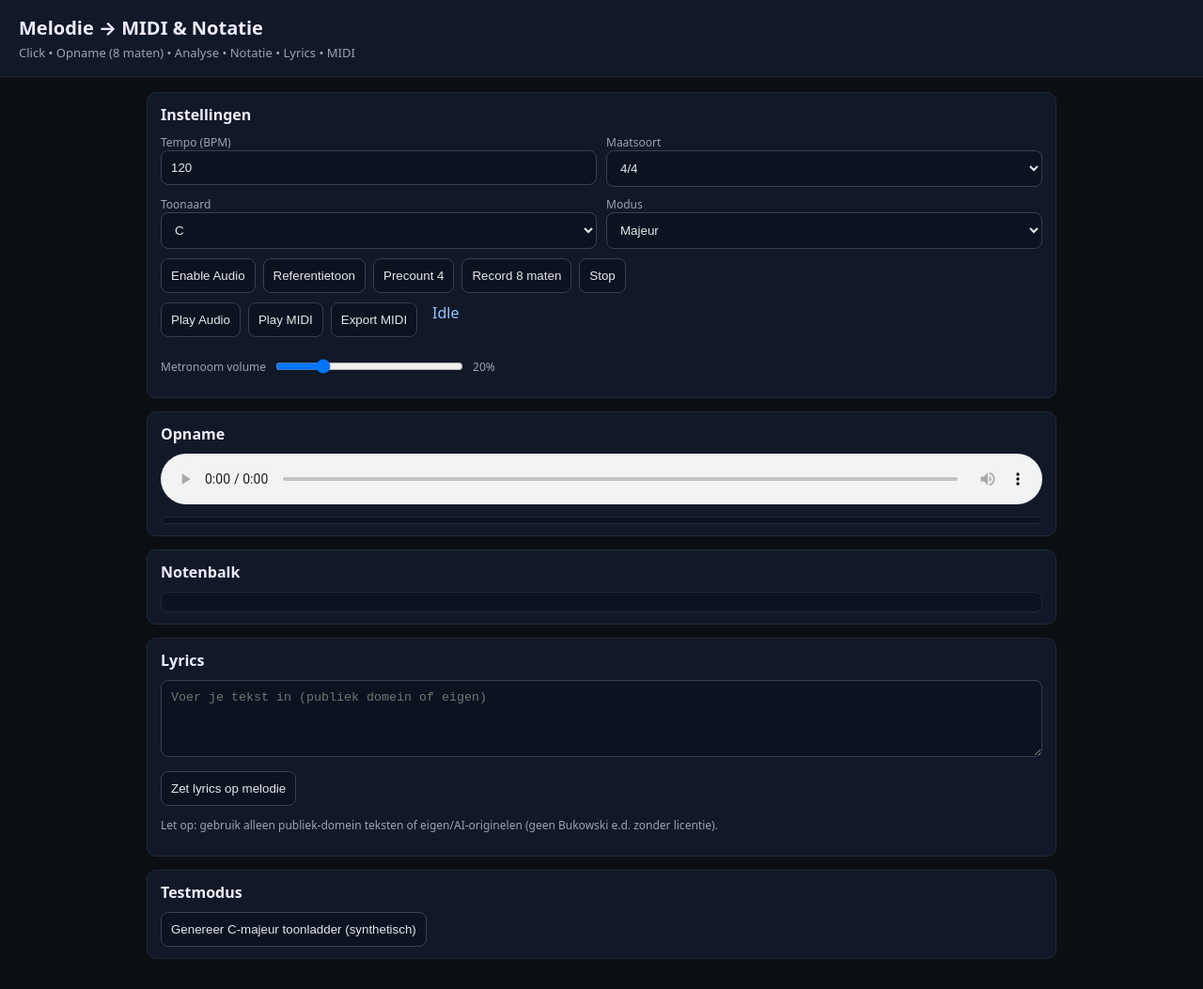
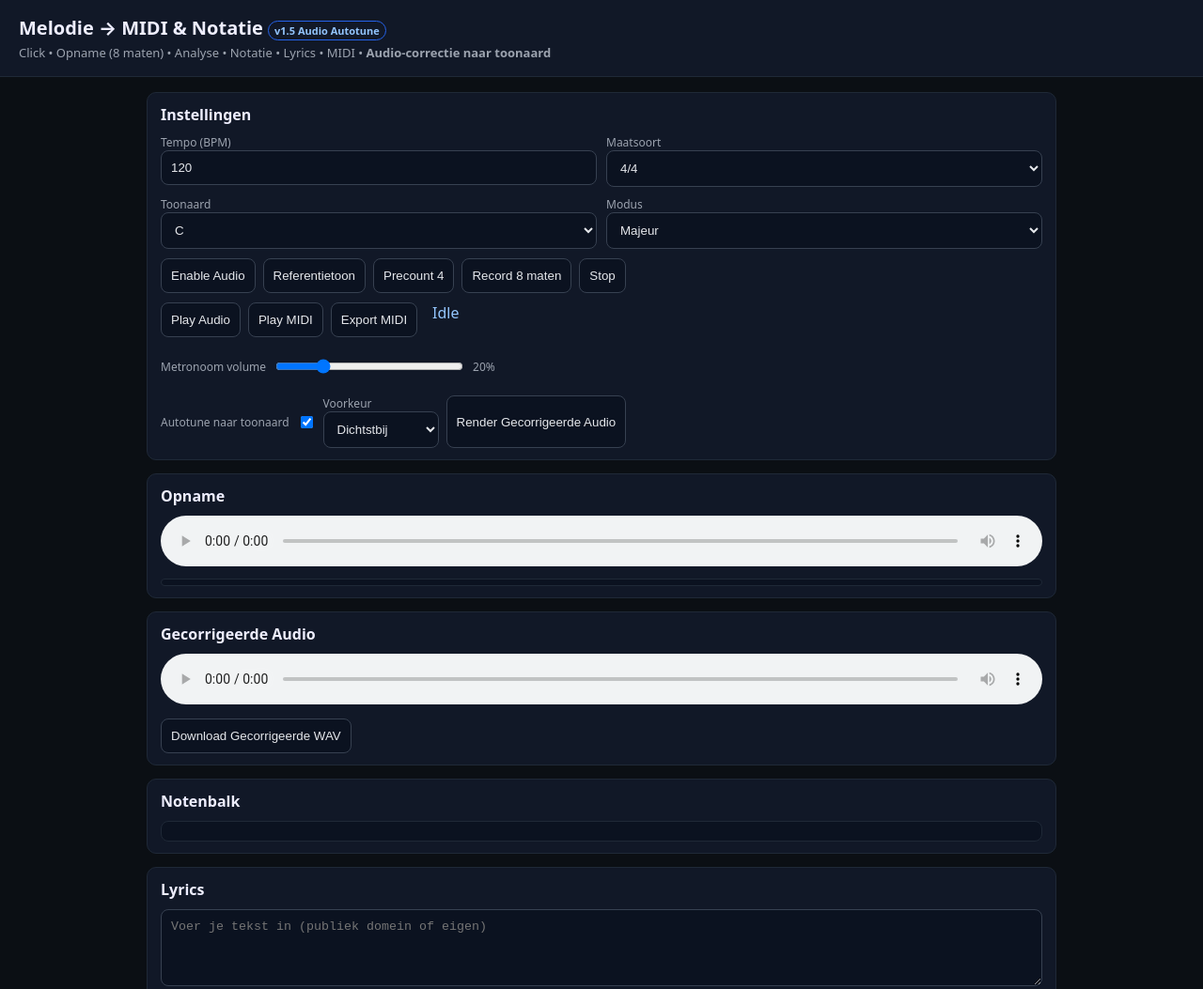
Before and after one commit to intercityclub/Melodie-app, a plain HTML site: page index.html in a window 1280 px wide. Shown: the top 1053 px of the page at 94% size. Drawn offline with nearby package versions, Linux system fonts and the light colour scheme.

Commit message:
Update index.html

```diff
--- a/index.html
+++ b/index.html
@@ -3,31 +3,50 @@
 <head>
   <meta charset="utf-8">
   <meta name="viewport" content="width=device-width, initial-scale=1"/>
-  <title>Melodie → MIDI & Notatie (MVP v1.2)</title>
-  <link rel="stylesheet" href="style.css"/>
-  <!-- CDNs -->
+  <title>Melodie → MIDI & Notatie (v1.5 – Audio Autotune)</title>
+  <style>
+    *{box-sizing:border-box}
+    body{font-family:system-ui,-apple-system,Segoe UI,Roboto,Helvetica,Arial,sans-serif;margin:0;background:#0b0f14;color:#eef}
+    header{padding:16px 20px;background:#111827;border-bottom:1px solid #1f2937}
+    h1{margin:0;font-size:20px}
+    .sub{margin:4px 0 0;color:#9ca3af;font-size:13px}
+    main{padding:16px;max-width:1000px;margin:0 auto}
+    .panel{background:#111827;border:1px solid #1f2937;border-radius:10px;padding:12px 14px;margin-bottom:14px}
+    h2{margin:0 0 10px;font-size:16px}
+    .grid{display:grid;grid-template-columns:repeat(2,minmax(0,1fr));gap:10px}
+    label{display:flex;flex-direction:column;font-size:12px;color:#9ca3af}
+    input,select,textarea,button{padding:10px;border-radius:8px;border:1px solid #374151;background:#0b1220;color:#e5e7eb}
+    textarea{width:100%}
+    .row{display:flex;gap:8px;flex-wrap:wrap;margin-top:10px}
+    button{cursor:pointer}
+    button:hover{border-color:#60a5fa}
+    .status{margin-left:8px;color:#93c5fd}
+    audio{width:100%}
+    .meter{height:8px;background:#0b1220;border:1px solid #1f2937;border-radius:6px;margin-top:8px;overflow:hidden}
+    .bar{height:100%;width:0;background:#34d399;transition:width .08s}
+    #notation{overflow:auto;background:#0b1220;border:1px solid #1f2937;border-radius:8px;padding:10px}
+    .small{color:#9ca3af;font-size:12px}
+    footer{padding:16px;text-align:center;color:#9ca3af}
+    .badge{font-size:11px;padding:2px 6px;border:1px solid #2563eb;border-radius:12px;color:#93c5fd}
+  </style>
   <script src="https://unpkg.com/tone@14.7.77/build/Tone.js"></script>
   <script src="https://unpkg.com/vexflow/releases/vexflow-min.js"></script>
   <script src="https://unpkg.com/midi-writer-js@3.1.1/build/index.umd.js"></script>
 </head>
 <body>
   <header>
-    <h1>Melodie → MIDI & Notatie</h1>
-    <p class="sub">Click • Opname (8 maten) • Analyse • Notatie • Lyrics • MIDI</p>
+    <h1>Melodie → MIDI & Notatie <span class="badge">v1.5 Audio Autotune</span></h1>
+    <p class="sub">Click • Opname (8 maten) • Analyse • Notatie • Lyrics • MIDI • <strong>Audio-correctie naar toonaard</strong></p>
   </header>
 
   <main>
     <section class="panel">
       <h2>Instellingen</h2>
       <div class="grid">
-        <label>Tempo (BPM)
-          <input id="tempo" type="number" min="30" max="240" value="120">
-        </label>
+        <label>Tempo (BPM)<input id="tempo" type="number" min="30" max="240" value="120"></label>
         <label>Maatsoort
           <select id="timesig">
-            <option value="4/4" selected>4/4</option>
-            <option value="3/4">3/4</option>
-            <option value="2/4">2/4</option>
+            <option value="4/4" selected>4/4</option><option value="3/4">3/4</option><option value="2/4">2/4</option>
           </select>
         </label>
         <label>Toonaard
@@ -41,10 +60,7 @@
           </select>
         </label>
         <label>Modus
-          <select id="mode">
-            <option value="major">Majeur</option>
-            <option value="minor">Mineur</option>
-          </select>
+          <select id="mode"><option value="major">Majeur</option><option value="minor">Mineur</option></select>
         </label>
       </div>
       <div class="row">
@@ -61,13 +77,20 @@
         <span id="status" class="status">Idle</span>
       </div>
       <div class="row">
-        <label style="align-items:center;gap:8px;flex-direction:row;">
-          Metronoom volume
+        <label style="align-items:center;gap:8px;flex-direction:row;">Metronoom volume
           <input id="metVol" type="range" min="0" max="100" value="20" style="width:200px">
           <span id="metVolLbl">20%</span>
         </label>
       </div>
-
+      <div class="row">
+        <label style="align-items:center;gap:8px;flex-direction:row;">Autotune naar toonaard
+          <input id="autoTune" type="checkbox" checked>
+        </label>
+        <label>Voorkeur
+          <select id="tunePref"><option value="nearest" selected>Dichtstbij</option><option value="up">Altijd omhoog</option><option value="down">Altijd omlaag</option></select>
+        </label>
+        <button id="render-corrected">Render Gecorrigeerde Audio</button>
+      </div>
     </section>
 
     <section class="panel">
@@ -77,31 +100,27 @@
     </section>
 
     <section class="panel">
-      <h2>Notenbalk</h2>
-      <div id="notation"></div>
+      <h2>Gecorrigeerde Audio</h2>
+      <audio id="audioCorrected" controls></audio>
+      <div class="row"><button id="download-corrected">Download Gecorrigeerde WAV</button></div>
     </section>
+
+    <section class="panel"><h2>Notenbalk</h2><div id="notation"></div></section>
 
     <section class="panel">
       <h2>Lyrics</h2>
       <textarea id="lyrics" rows="4" placeholder="Voer je tekst in (publiek domein of eigen)"></textarea>
-      <div class="row">
-        <button id="fit-lyrics">Zet lyrics op melodie</button>
-      </div>
+      <div class="row"><button id="fit-lyrics">Zet lyrics op melodie</button></div>
       <p class="small">Let op: gebruik alleen publiek-domein teksten of eigen/AI-originelen (geen Bukowski e.d. zonder licentie).</p>
     </section>
 
-    <section class="panel">
-      <h2>Testmodus</h2>
-      <div class="row">
-        <button id="gen-scale">Genereer C-majeur toonladder (synthetisch)</button>
-      </div>
-    </section>
+    <section class="panel"><h2>Testmodus</h2><div class="row"><button id="gen-scale">Genereer C-majeur toonladder (synthetisch)</button></div></section>
   </main>
 
-  <footer>
-    <p>Alles draait lokaal in de browser. Opnamebestanden verlaten je toestel niet.</p>
-  </footer>
+  <footer><p>Alles draait lokaal in de browser. Opnamebestanden verlaten je toestel niet.</p></footer>
 
-  <script src="app.js"></script>
+  <script>
+    // --- volledige JavaScript code v1.5 komt hier ---
+  </script>
 </body>
 </html>
```
